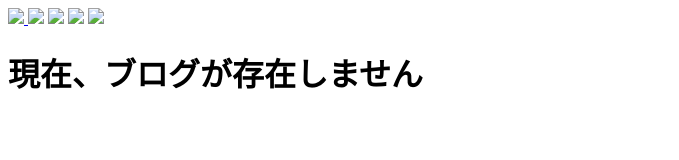
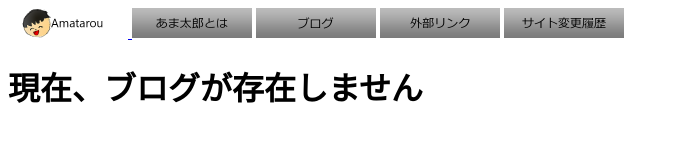
Before and after one commit to Amatarou-SUN/Amatarou_Page, a plain HTML site: page blogs/index.html in a window 1280 px wide. Shown: the whole page, without its empty margins (0-679 px from the left). Drawn offline with Linux system fonts and the light colour scheme; files that its build step writes are made by us from their sources.

Commit message:
Update index.html

```diff
--- a/blogs/index.html
+++ b/blogs/index.html
@@ -5,16 +5,16 @@
     </script>
 
     <head>
-        <link rel="stylesheet" href="style.css">
+        <link rel="stylesheet" href="../style.css">
         <title>ブログ - Amatarou</title>
     </head>
 
     <access_links>
-        <a href="./index.html"> <div class="tb"><img src="./img/logo.png", width="120px"></div> </a>
-        <div class="tb"><a href="./self-introduction.html"><img src="./img/about1.png", width="120px"></a></div>
-        <div class="tb"><a href="./blogs.html"><img src="./img/blogs.png", width="120px"></a></div>
-        <div class="tb"><a href="./external_links.html"><img src="./img/external_links.png", width="120px"></a></div>
-        <div class="tb"><a href="./site_change_history.html"><img src="./img/site_change_history.png", width="120px"></a></div>
+        <a href="../index.html"> <div class="tb"><img src="../img/logo.png", width="120px"></div> </a>
+        <div class="tb"><a href="../self-introduction.html"><img src="../img/about1.png", width="120px"></a></div>
+        <div class="tb"><a href="../blogs.html"><img src="../img/blogs.png", width="120px"></a></div>
+        <div class="tb"><a href="../external_links.html"><img src="../img/external_links.png", width="120px"></a></div>
+        <div class="tb"><a href="../site_change_history.html"><img src="../img/site_change_history.png", width="120px"></a></div>
     </access_links>
 
     <body>
```
